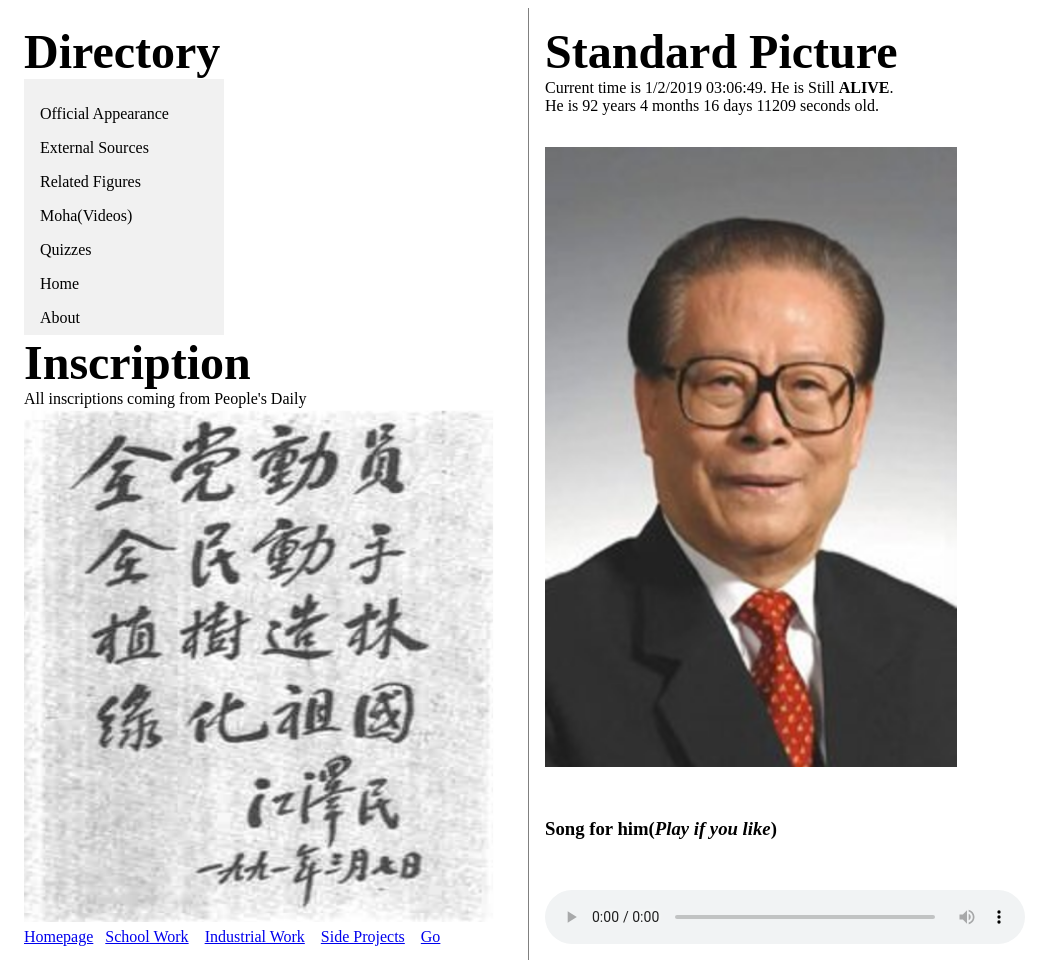
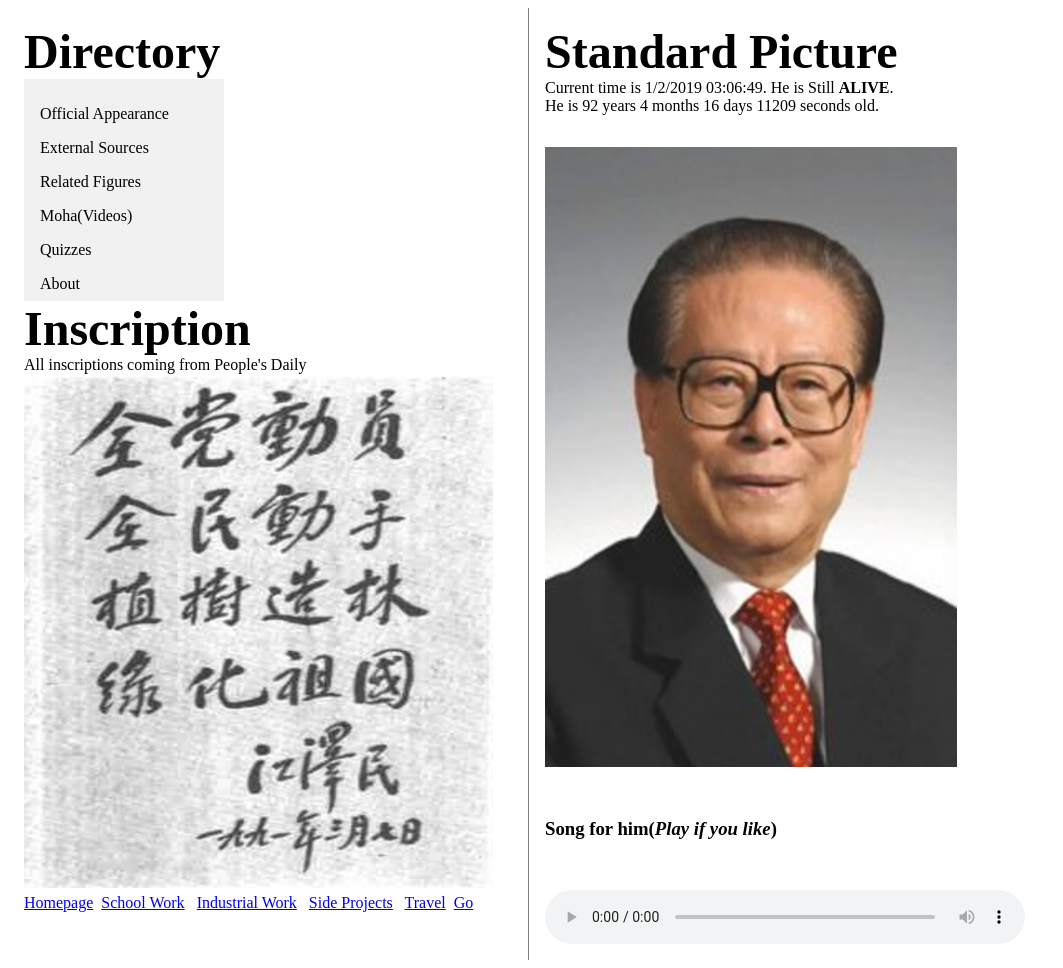
Before and after one commit to henear/Personal_Website, a plain HTML site: page subhobby.html in a window 1280 px wide. Shown: the whole page, without its empty margins (0-1063 px from the left). Drawn offline with Linux system fonts and the light colour scheme; animation ran at ten frames a second.

Commit message:
Add Travel link

```diff
--- a/subhobby.html
+++ b/subhobby.html
@@ -73,7 +73,6 @@ li a {
 
 
 <ul>
-  <li><a href="index.html">Home</a></li>
   <li><a href="https://en.wikipedia.org/wiki/Jiang_Zemin">About</a></li>
 </ul>
 
@@ -98,11 +97,12 @@ i=0
 </script>
 </head>
 <br>
-<a href="index.html">Homepage</a>&nbsp;&nbsp;
-<a href="school.html">School Work</a> &nbsp;&nbsp;
-                        <a href="intern.html">Industrial Work</a> &nbsp;&nbsp;
-                        <a href="sideprojects.html">Side Projects</a> &nbsp;&nbsp;
-                        <a href="go.html">Go</a>&nbsp;&nbsp;
+<a href="index.html">Homepage</a>&nbsp;
+<a href="school.html">School Work</a> &nbsp;
+                        <a href="intern.html">Industrial Work</a> &nbsp;
+                        <a href="sideprojects.html">Side Projects</a> &nbsp;
+                        <a href="travel.html">Travel</a>&nbsp;
+                        <a href="go.html">Go</a>
 
 
 </nav>
```
Also changed, not shown: go.html (+10 -0 lines), intern.html (+1 -0 lines), school.html (+8 -1 lines), sideprojects.html (+1 -0 lines), travel.html (+1 -0 lines), 2 other files.
